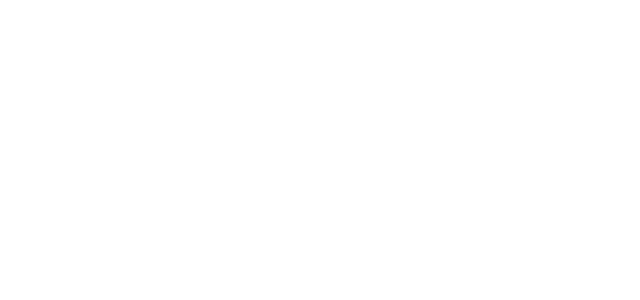
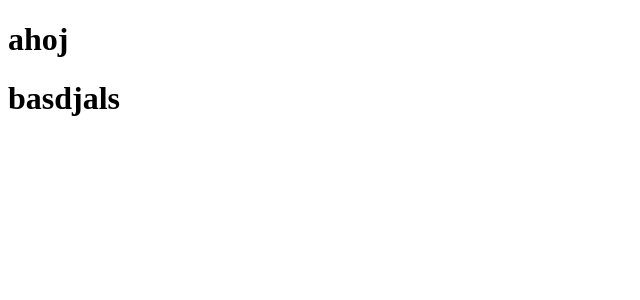
Before and after one commit to ImuneGH/hangman, a React (Vite) app: page /game in a window 1280 px wide. Shown: the top 300 px of the page, without its empty margins (0-640 px from the left). Built offline with nearby package versions, Linux system fonts and the light colour scheme.

Commit message:
feat: tvorba pages a css souborů, přidání Outletu do App.tsx

```diff
--- a/src/App.tsx
+++ b/src/App.tsx
@@ -1,7 +1,16 @@
 import "./css/App.css";
+import Home from "./pages/Home";
+import Result from "./pages/Result";
+import Game from "./pages/Game";
+import { Outlet } from "react-router-dom";
 
 function App() {
-  return <></>;
+  return (
+    <div>
+      <h1>ahoj</h1>
+      <Outlet />
+    </div>
+  );
 }
 
 export default App;
--- /dev/null
+++ b/src/css/default.css
@@ -0,0 +1,70 @@
+*,
+*::before,
+*::after {
+  box-sizing: border-box;
+}
+
+* {
+  margin: 0;
+}
+
+:root {
+  --bg-color: #f5f5eb;
+  --font-color: #1f2933;
+  --muted-color: #6b7280;
+  --card-bg-color: #ffffff;
+  --accent-color: #d97706;
+  --accent-color-light: #e49a3a;
+}
+
+html {
+  scroll-behavior: smooth;
+}
+
+img {
+  max-width: 100%;
+  height: auto;
+}
+
+input,
+button,
+textarea,
+select {
+  font: inherit;
+}
+
+body {
+  font-family: "Montserrat", Arial, Helvetica, sans-serif;
+  background-color: var(--bg-color);
+  color: var(--font-color);
+}
+
+/* h1,
+h2 {
+  color: var(--font-color);
+  margin: 0.625rem;
+  text-shadow: 2px 2px 2px var(--muted-color);
+  font-size: 2rem;
+}
+
+h3 {
+  color: var(--font-color);
+  margin: 0.625rem;
+  font-size: 1.3rem;
+}
+
+p,
+span {
+  margin: 0.625rem;
+  line-height: 1.3rem;
+}
+
+.link {
+  text-decoration: none;
+  color: var(--font-color);
+}
+
+.wrapper {
+  max-width: 75rem;
+  margin: 0 auto;
+} */
--- a/src/pages/Game.tsx
+++ b/src/pages/Game.tsx
@@ -1,5 +1,11 @@
+import "../css/game.css";
+
 const Game = () => {
-  return <></>;
+  return (
+    <>
+      <h1>basdjals</h1>
+    </>
+  );
 };
 
 export default Game;
--- a/src/pages/Home.tsx
+++ b/src/pages/Home.tsx
@@ -1,3 +1,5 @@
+import "../css/home.css";
+
 const Home = () => {
   return <></>;
 };
--- /dev/null
+++ b/src/pages/Result.tsx
@@ -0,0 +1,9 @@
+const Result = () => {
+  return (
+    <>
+      <h2>Result</h2>
+    </>
+  );
+};
+
+export default Result;
```
Also changed, not shown: src/router.tsx (+9 -4 lines), src/css/game.css (added), src/css/home.css (added), src/css/result.css (added).
